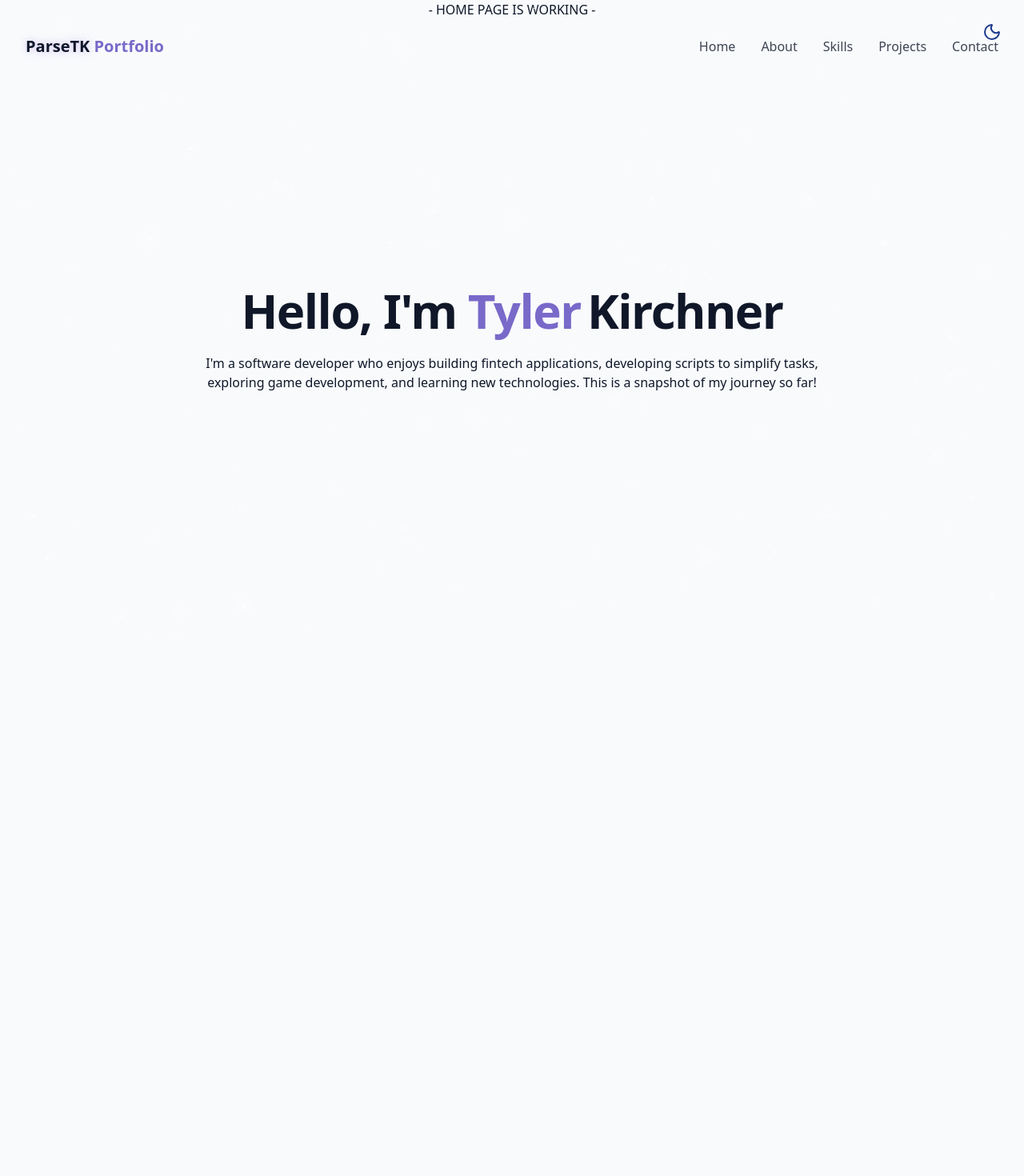
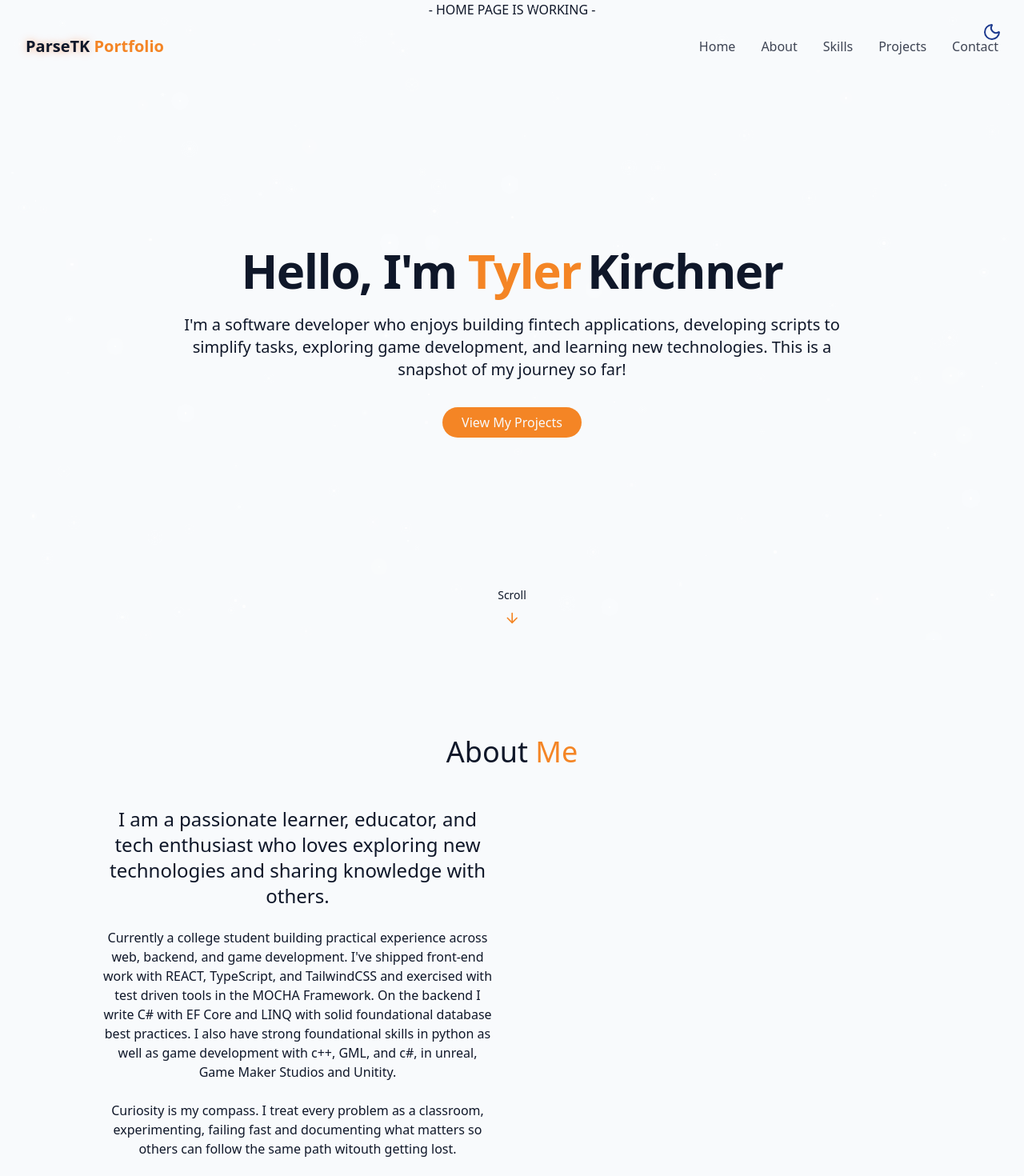
Before and after one commit to ParseTK/ReactTailwindPortfolio, a React (Vite) app: page / in a window 1280 px wide. Shown: the top 1470 px of the page at 80% size. Before the commit the page ends 824 px from the top, so only its background shows below. Built offline with nearby package versions, Linux system fonts and the light colour scheme.

Commit message:
Finished hero section, started About section

```diff
--- /dev/null
+++ b/src/Components/AboutSection.tsx
@@ -0,0 +1,34 @@
+export const AboutMe = () => {
+    return (
+        <section id="about" className="py-24 px-4 relative">
+            {" "}
+            <div className="conainer mx-auto max-w-5xl">
+                <h2 className="text-3xl md:text-4xl font=bold mb-12 text-center">
+                    About <span className="text-primary">Me</span>
+                </h2>
+                <div className="grid grid-cols-1 md:grid-cols-2 gap-12 items-center">
+                    <div className="space-y-6">
+                        <h3 className="text-2xl front-semibold">I am a passionate learner, educator, and tech enthusiast who loves
+                            exploring new technologies and sharing knowledge with others. </h3>
+                        <p className="text-muted-foreground">
+                            Currently a college student building practical experience across
+                            web, backend, and game development. I've shipped front-end work with
+                            REACT, TypeScript, and TailwindCSS
+                            and exercised with test driven tools in the MOCHA Framework.
+                            On the backend I write C# with EF Core and LINQ with solid
+                            foundational database best practices.
+                            I also have strong foundational skills in python
+                            as well as game development with c++, GML, and c#, in unreal,
+                            Game Maker Studios and Unitity.
+                        </p>
+
+                        <p className="text-muted-foreground">
+                            Curiosity is my compass. I treat every problem as a classroom, experimenting, failing fast and documenting what matters
+                            so others can follow the same path witouth getting lost.
+                        </p>
+                    </div>
+                </div>
+            </div>
+        </section>
+    );
+}
--- a/src/Components/HeroSection.tsx
+++ b/src/Components/HeroSection.tsx
@@ -1,3 +1,5 @@
+import { ArrowDown } from "lucide-react";
+
 export const HeroSection = () => {
     return (
         <section
@@ -12,14 +14,26 @@ export const HeroSection = () => {
                         <span className="text-gradient ml-2 opacity-0 animate-fade-in-delay-3">Kirchner</span>
                     </h1>
 
-                    <p>
+                    <p className="text-lg md:text-xl text-muted-foreground max-2-2xl mx-auto opacity-0 animate-fade-in-delay-4">
                         I'm a software developer who enjoys building fintech applications,
                         developing scripts to simplify tasks,
                         exploring game development,
                         and learning new technologies.
                         This is a snapshot of my journey so far!
                     </p>
+                    <div className="pt-4 opacity-0 animate-fade-in-delay-4">
+                        <a
+                            href="#projects"
+                            className="cosmic-button"
+                        >
+                            View My Projects
+                        </a>
+                    </div>
                 </div>
+            </div>
+            <div className="absolute bottom-8 left-1/2 transform -translate-x-1/2 flex flex-col items-center animate-bounce">
+                <span className="text-sm text-muted-foreground mb-2"> Scroll </span>
+                <ArrowDown className="h-5 w-5 text-primary" />
             </div>
         </section>
     );
--- a/src/Pages/Home.tsx
+++ b/src/Pages/Home.tsx
@@ -2,6 +2,7 @@ import { ThemeToggle } from "../Components/ThemeToggle"
 import { StarBackground } from "../Components/StarBackground"
 import { Navbar } from "../Components/Navbar";
 import { HeroSection } from "../Components/HeroSection";
+import { AboutMe } from "../Components/AboutSection";
 
 export const Home = () => {
   console.log("Home component is rendering.");
@@ -22,6 +23,7 @@ export const Home = () => {
         {/* Main Content */}
         <main>
           <HeroSection />
+          <AboutMe />
         </main>
     </div>
   )
--- a/src/index.css
+++ b/src/index.css
@@ -1,7 +1,49 @@
 @import "tailwindcss";
 
-@theme
-{
+/* === Base Layer: Define root variables === */
+@layer base {
+  :root {
+    --background: 210 40% 98%;
+    --foreground: 222 47% 11%;
+
+    --card: 0 0% 100%;
+
+    /* 🔥 Solar Flare Orange Accent */
+    --primary: 28 90% 55%;
+    --primary-foreground: 210 40% 98%;
+
+    --border: 214 32% 91%;
+  }
+
+  .dark {
+    --background: 222 47% 4%;
+    --foreground: 213 31% 91%;
+
+    --card: 222 47% 8%;
+
+    /* 🪐 Deeper orange for dark mode glow */
+    --primary: 25 90% 55%;
+    --primary-foreground: 213 31% 91%;
+
+    --border: 217 33% 20%;
+  }
+
+  * {
+    @apply border-border;
+  }
+
+  html {
+    @apply scroll-smooth;
+  }
+
+  body {
+    @apply bg-background text-foreground transition-colors duration-300;
+    font-feature-settings: "rlig" 1, "calt" 1;
+  }
+}
+
+/* === Theme Layer: Link variables to Tailwind’s color system === */
+@theme {
   --color-border: hsl(var(--border));
   --color-background: hsl(var(--background));
   --color-foreground: hsl(var(--foreground));
@@ -20,128 +62,66 @@
   --animate-fade-in-delay-4: fade-in 0.7s ease-out 0.8s forwards;
 }
 
-  @keyframes float
-  {
+/* === Animations === */
+@keyframes float {
   0%, 100% { transform: translateY(0); }
   50% { transform: translateY(-10px); }
 }
 
-  @keyframes pulse-subtle
-  {
+@keyframes pulse-subtle {
   0%, 100% { opacity: 1; }
   50% { opacity: 0.4; }
 }
 
-  @keyframes fade-in
-  {
+@keyframes fade-in {
   from { opacity: 0; transform: translateY(20px); }
   to { opacity: 1; transform: translateY(0); }
 }
 
-@layer base
-{
-  :root
-  {
-      --background: 210 40% 98%;
-      --foreground: 222 47% 11%;
-
-      --card: 0 0% 100%;
-
-      --primary: 250 47% 60%;
-      --primary-foreground: 210 40% 98%;
-
-      --border: 214 32% 91%;
-  }
-  .dark
-  {
-    --background: 222 47% 4%;
-    --foreground: 213 31% 91%;
-
-    --card: 222 47% 8%;
-
-    --primary: 250 65% 65%;
-    --primary-foreground: 213 31% 91%;
-
-    --border: 217 33% 20%;
-  }
-
-  *
-  {
-    @apply border-border;
-  }
-
-  html
-  {
-    @apply scroll-smooth;
-  }
-
-  body
-  {
-    @apply bg-background text-foreground transition-colors duration-300;
-    font-feature-settings: "rlig" 1, "calt" 1;
-  }
-}
-
-@utility container
-{
+/* === Utilities === */
+@utility container {
   margin-inline: auto;
   padding-inline: 2rem;
 
-  @media (width >= 640px)
-  {
-
-  }
-  @media (width >= 768px)
-  {
-
-  }
-  @media (width >= 1024px)
-  {
-
-  }
-  @media (width >= 1200px)
-  {
-
-  }
-  @media (width >= 1400px)
-  {
-
-  }
+  @media (width >= 640px) {}
+  @media (width >= 768px) {}
+  @media (width >= 1024px) {}
+  @media (width >= 1200px) {}
+  @media (width >= 1400px) {}
 }
 
-@utility text-glow
-{
+@utility text-glow {
   @apply relative;
-  text-shadow: 0 0 10px rgba(167, 139, 250, 0.5);
+  /* changed glow from purple to orange */
+  text-shadow: 0 0 10px rgba(255, 123, 47, 0.5);
 }
 
-@utility card-hover
-{
+@utility card-hover {
   @apply transition-transform duration-300 hover:scale-[1.02] hover:shadow-lg;
 }
 
-@utility gradient-border
-{
+@utility gradient-border {
   @apply relative rounded-md;
   background: linear-gradient(to right, hsl(var(--card)), hsl(var(--card)));
   background-clip: padding-box;
   border: 1px solid transparent;
 }
-@utility cosmic-button
-{
+
+@utility cosmic-button {
   @apply px-6 py-2 rounded-full bg-primary text-primary-foreground font-medium
-         transition-all duration-300 hover:shadow-[0_0_10px_rgba(139,92,246,0.5)]
-         hover:scale-105 active:scale-85
+         transition-all duration-300
+         hover:shadow-[0_0_10px_rgba(255,123,47,0.5)]
+         hover:scale-105 active:scale-85;
 }
-@utility star
-{
+
+@utility star {
   @apply absolute rounded-full bg-white;
   box-shadow: 0 0 10px 2px rgba(255, 255, 255, 0.4);
   animation: var(--animate-pulse-subtle);
 }
 
-#root
-{
+/* === Root layout === */
+#root {
   max-width: 100%;
   margin: 0 auto;
   padding: 0;
```
Lines whose indentation alone changed are shown as unchanged.
